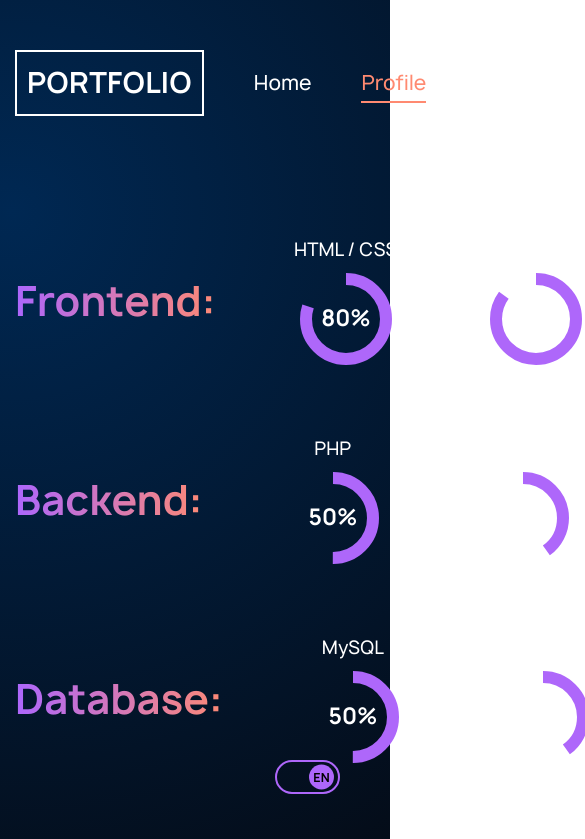
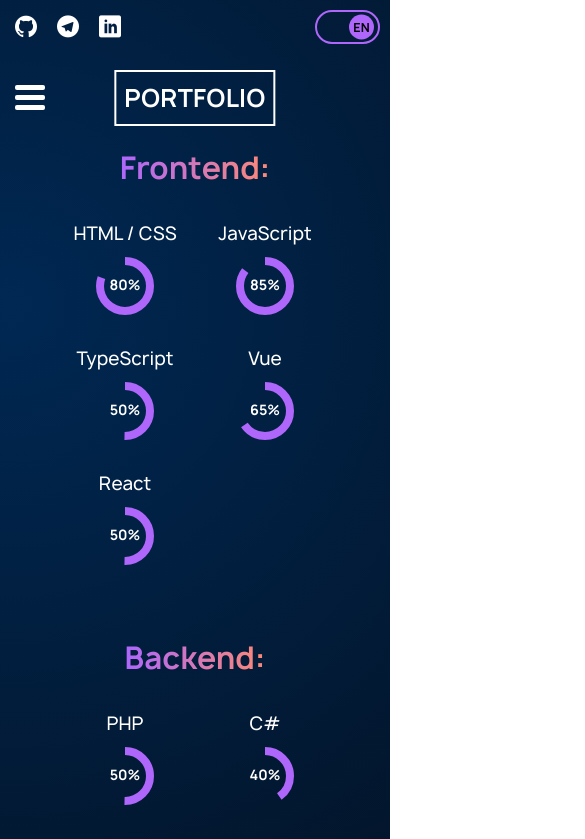
Before and after one commit to IamRoockie/portfolio, a Vue app: page /profile in a window 390 px wide. Shown: the top 839 px of the page, 585 px wide, since content can reach past the window. Built offline with nearby package versions, Linux system fonts and the light colour scheme.

Commit message:
added adaptive

```diff
--- a/src/App.vue
+++ b/src/App.vue
@@ -3,44 +3,64 @@
 </script>
 
 <template>
-  <main class="gradient__bg">
-    <div class="container">
-      <app-header />
-      <router-view v-slot="{ Component }">
-        <transition name="fade" mode="out-in">
-          <component :is="Component" />
-        </transition>
-      </router-view>
-      <app-lang-switcher class="lang" />
-    </div>
+  <main class='main'>
+    <app-header />
+    <router-view v-slot='{ Component }'>
+      <transition name='fade' mode='out-in'>
+        <component :is='Component' />
+      </transition>
+    </router-view>
+    <app-lang-switcher class='lang' />
   </main>
 </template>
 
-<style lang="scss">
-.container {
-  max-width: 1400px;
-  margin: 0 auto;
-  padding: 0 15px;
+<style lang='scss'>
+.main {
+  display        : flex;
+  flex-direction : column;
+  min-height     : calc(100vh - 100px);
+  max-width      : 1400px;
+  margin         : 0 auto;
+  padding        : 0 15px;
+}
+
+section {
+  flex-grow       : 1;
+  display         : flex;
+  justify-content : space-between;
+  align-items     : center;
+  color           : $light;
 }
 
 .fade-enter-from {
-  opacity: 0;
-  transform: translateY(60px);
+  opacity   : 0;
+  transform : translateY(50px);
 }
 
 .fade-leave-to {
-  opacity: 0;
-  transform: translateY(-60px);
+  opacity   : 0;
+  transform : translateY(-50px);
 }
 
 .fade-enter-active,
 .fade-leave-active {
-  transition: 400ms ease-out;
+  transition : 400ms ease-out;
 }
 
 .lang {
-  position: fixed;
-  bottom: 50px;
-  right: 50px;
+  position : fixed;
+  bottom   : 50px;
+  right    : 50px;
+}
+
+@media (max-width : 800px) {
+  .main {
+    padding-top : 30px;
+  }
+  .lang {
+    position : absolute;
+    top      : 10px;
+    right    : 10px;
+  }
 }
 </style>
--- a/src/components/AppHeader.vue
+++ b/src/components/AppHeader.vue
@@ -5,12 +5,21 @@
   name: 'AppHeader',
   data: () => ({
     store: useLocale(),
+    menuActive: false,
     links: [
       { icon: 'icon-github', href: 'https://github.com/IamRoockie' },
       { icon: 'icon-telegram', href: 'https://t.me/Way2D' },
       { icon: 'icon-linkedin', href: 'https://www.linkedin.com/in/pioneeer/' }
     ]
   }),
+  methods: {
+    menuOpen() {
+      this.menuActive = true
+    },
+    menuClose() {
+      this.menuActive = false
+    }
+  },
   computed: {
     currentRoute() {
       const name = this.$route.name
@@ -28,13 +37,20 @@
 
 <template>
   <header>
-    <div class='title'>Portfolio</div>
-    <ul class='routes'>
+    <div class='menu' @click='menuOpen'>
+      <div class='menu__line'></div>
+      <div class='menu__line'></div>
+      <div class='menu__line'></div>
+    </div>
+    <div class='logo'>Portfolio</div>
+    <ul class='routes' :class='{active: menuActive}'>
+      <li class='routes__close' @click='menuClose'>&#10006;</li>
       <li
         class='routes__item'
         v-for='r in store.locale.routes'
         :key='r.route'
         :class='{ active: currentRoute === r.name }'
+        @click='menuClose'
       >
         <router-link :to='r.route'>{{ r.name }}</router-link>
       </li>
@@ -53,11 +69,49 @@
   display     : flex;
   align-items : center;
   column-gap  : 50px;
-  color       : #fff;
+  color       : $light;
+}
+
+.menu {
+  display         : none;
+  flex-direction  : column;
+  justify-content : center;
+  row-gap         : 5px;
+  width           : 30px;
+  height          : 35px;
+  cursor          : pointer;
+
+  &__line {
+    border-radius    : 2px;
+    height           : 5px;
+    background-color : $light;
+  }
+}
+
+.logo {
+  border         : 2px solid $light;
+  padding        : 10px;
+  font-size      : 28px;
+  font-weight    : 700;
+  text-transform : uppercase;
 }
 
 .routes {
   font-weight : 500;
+
+  &__close {
+    display         : none;
+    color           : $light;
+    position        : absolute;
+    right           : 0;
+    top             : 0;
+    width           : 35px;
+    height          : 35px;
+    justify-content : center;
+    align-items     : center;
+    font-size       : 30px;
+    cursor          : pointer;
+  }
 
   &__item {
     position       : relative;
@@ -104,11 +158,60 @@
   color : $alt;
 }
 
-.title {
-  border         : 2px solid white;
-  padding        : 10px;
-  font-size      : 28px;
-  font-weight    : 700;
-  text-transform : uppercase;
+@media (max-width : 800px) {
+  .menu {
+    display : flex;
+  }
+  .logo {
+    position  : absolute;
+    left      : 50%;
+    transform : translateX(-50%);
+    padding   : 8px;
+    font-size : 24px;
+  }
+  .routes {
+    padding-top                : 20px;
+    position                   : fixed;
+    z-index                    : 5;
+    top                        : 0;
+    left                       : 0;
+    transform                  : translateX(-105%);
+    width                      : 200px;
+    min-height                 : 300px;
+    box-shadow                 : 1px 1px 5px 0 $light;
+    border-bottom-right-radius : 20px;
+    flex-direction             : column;
+    row-gap                    : 30px;
+    background-color           : $bg;
+    transition                 : 200ms ease-out;
+
+    &__close {
+      display : flex;
+    }
+  }
+  .routes.active {
+    transform : translateX(0);
+  }
+  .icon {
+    font-size : 30px;
+  }
+}
+
+@media (max-width : 600px) {
+  .icon {
+    font-size : 25px;
+  }
+}
+
+@media (max-width : 600px) {
+  .links {
+    position   : absolute;
+    top        : 15px;
+    left       : 15px;
+    column-gap : 20px;
+  }
+  .icon {
+    font-size : 22px;
+  }
 }
 </style>
--- a/src/views/HomeView.vue
+++ b/src/views/HomeView.vue
@@ -2,11 +2,6 @@
 import { useLocale } from '@/stores/locale'
 
 const store = useLocale()
-const devs = [
-  'Fronted Developer',
-  'Fullstack Developer',
-  'Backend Developer'
-]
 </script>
 
 <script>
@@ -44,11 +39,11 @@
 </template>
 
 <style scoped lang='scss'>
-.home {
-  margin-top      : 60px;
-  display         : flex;
-  justify-content : space-between;
-  align-items     : center;
+.content {
+  display        : flex;
+  flex-direction : column;
+  align-items    : start;
+  row-gap        : 20px;
 }
 
 .title {
@@ -58,8 +53,7 @@
 }
 
 .typing-wrapper {
-  margin-top : 20px;
-  height     : 70px;
+  height : 65px;
 }
 
 .typing-gradient {
@@ -72,14 +66,13 @@
 }
 
 .text {
-  margin-top : 20px;
-  max-width  : 500px;
-  color      : $text;
+  max-width : 500px;
+  color     : $text;
 }
 
 .download {
+  margin-top       : 20px;
   display          : inline-block;
-  margin-top       : 50px;
   padding          : 15px 25px;
   border           : none;
   border-radius    : 10px;
@@ -104,4 +97,56 @@
   width      : 100%;
   object-fit : cover;
 }
+
+@media (max-width : 1024px) {
+  .home {
+    flex-direction  : column;
+    justify-content : center;
+  }
+  .content {
+    align-items : center;
+  }
+  .text {
+    text-align : center;
+  }
+  .img-wrapper {
+    display : none;
+  }
+}
+
+@media (max-width : 700px) {
+  .title {
+    font-size : 45px;
+  }
+  .typing-wrapper {
+    height : 50px;
+  }
+  .typing {
+    font-size : 30px;
+  }
+  .text {
+    font-size : 14px;
+  }
+  .download {
+    font-size : 16px;
+  }
+}
+
+@media (max-width : 500px) {
+  .title {
+    font-size : 30px;
+  }
+  .typing-wrapper {
+    height : 30px;
+  }
+  .typing {
+    font-size : 20px;
+  }
+  .text {
+    font-size : 10px;
+  }
+  .download {
+    font-size : 12px;
+  }
+}
 </style>
--- a/src/views/ProfileView.vue
+++ b/src/views/ProfileView.vue
@@ -5,6 +5,10 @@
   name: 'ProfileView',
   components: { CircleProgressBar },
   data: () => ({
+    skillProgress: {
+      radius: null,
+      stroke: null
+    },
     groups: [
       {
         name: 'frontend',
@@ -32,16 +36,31 @@
         ]
       }
     ]
-  })
+  }),
+  methods: {
+    resize() {
+      const width = window.innerWidth
+      this.skillProgress.radius = width >= 1200 ? 40 : 25
+      this.skillProgress.stroke = width >= 1200 ? 12 : 8
+    }
+  },
+  created() {
+    this.resize()
+    window.addEventListener('resize', this.resize)
+  },
+  unmounted() {
+    window.removeEventListener('resize', this.resize)
+  }
 }
 </script>
 
 <template>
-  <section>
+  <section class='profile'>
     <div class='skills'>
       <div class='skills__inner'>
         <div class='skills__group' v-for='group in groups' :key='group.name'>
           <h2 class='skills__group-name'>{{ group.name }}:</h2>
+          <div class='skills__progress'>
             <div
               class='skills__item'
               v-for='skill in group.skills'
@@ -49,10 +68,11 @@
               <span class='skills__item-name'>{{ skill.name }}</span>
               <circle-progress-bar
                 :percentage='skill.progress'
-              :radius='40'
-              :stroke='12'
+                :radius='skillProgress.radius'
+                :stroke='skillProgress.stroke'
                 bar-color='#ae67fa'
               />
+            </div>
           </div>
         </div>
       </div>
@@ -61,16 +81,10 @@
 </template>
 
 <style scoped lang='scss'>
-section {
-  margin-top : 120px;
-  color      : $light;
-}
-
 .skills {
   text-align : center;
 
   &__inner {
-    margin-top     : 50px;
     display        : flex;
     flex-direction : column;
     row-gap        : 70px;
@@ -79,7 +93,6 @@
   &__group {
     display     : flex;
     align-items : center;
-    column-gap  : 70px;
 
     &-name {
       width          : 250px;
@@ -88,6 +101,11 @@
       text-transform : capitalize;
       @include gradient-text;
     }
+  }
+
+  &__progress {
+    display    : flex;
+    column-gap : 70px;
   }
 
   &__item {
@@ -103,4 +121,48 @@
     }
   }
 }
+
+@media (max-width : 1200px) {
+  .skills {
+    &__group {
+      &-name {
+        width     : 170px;
+        font-size : 30px;
+      }
+    }
+
+    &__progress {
+      column-gap : 20px;
+    }
+  }
+}
+
+@media (max-width : 900px) {
+  .profile {
+    margin-top      : 30px;
+    justify-content : center;
+  }
+  .skills__group {
+    row-gap        : 30px;
+    flex-direction : column;
+
+    &-name {
+      width : auto;
+    }
+  }
+}
+
+@media (max-width : 700px) {
+  .skills__progress {
+    display               : grid;
+    grid-template-columns : repeat(3, 1fr);
+    row-gap               : 30px;
+  }
+}
+
+@media (max-width : 420px) {
+  .skills__progress {
+    grid-template-columns : repeat(2, 1fr);
+  }
+}
 </style>
```
Also changed, not shown: src/assets/styles/main.scss (+23 -23 lines). Lines whose indentation alone changed are shown as unchanged.
